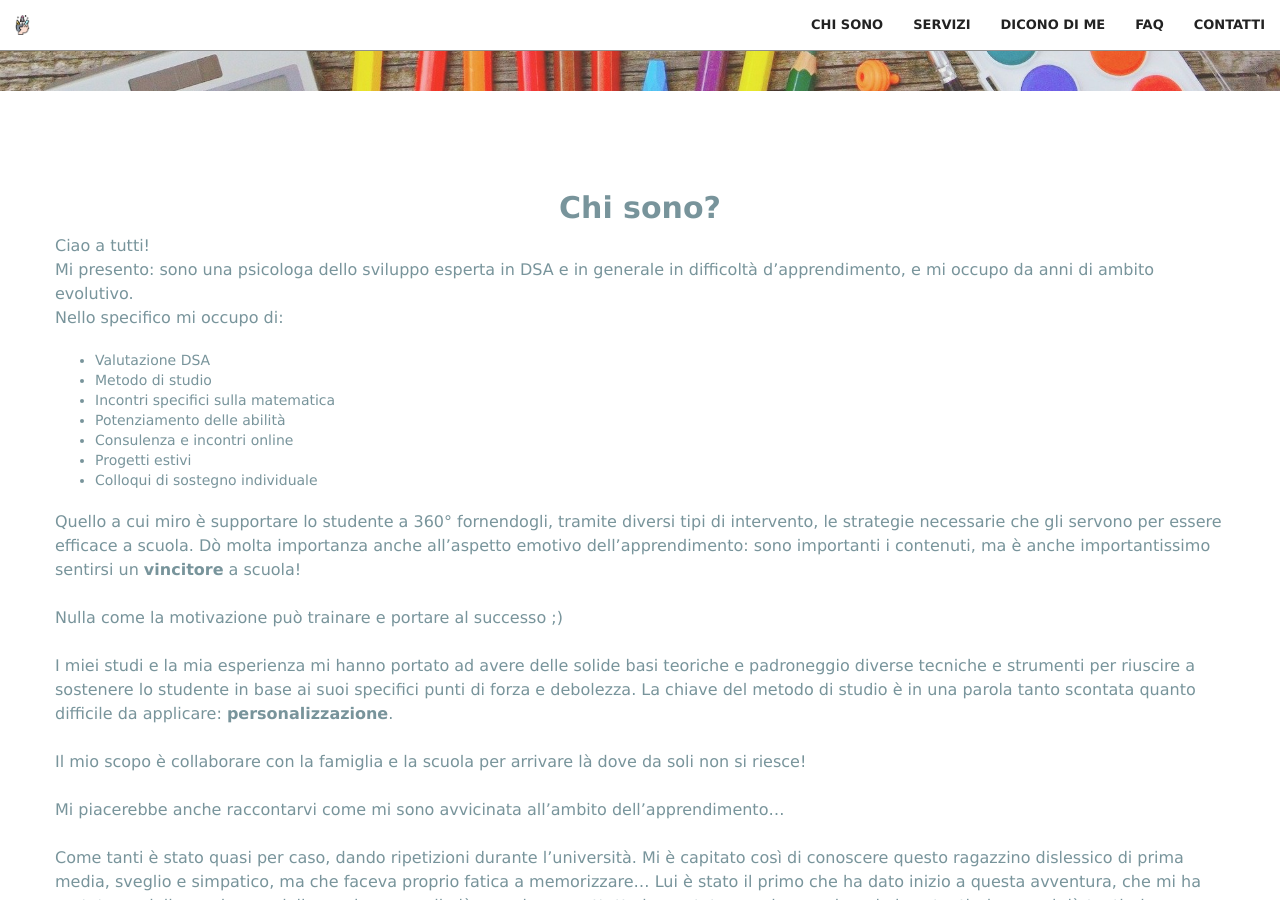
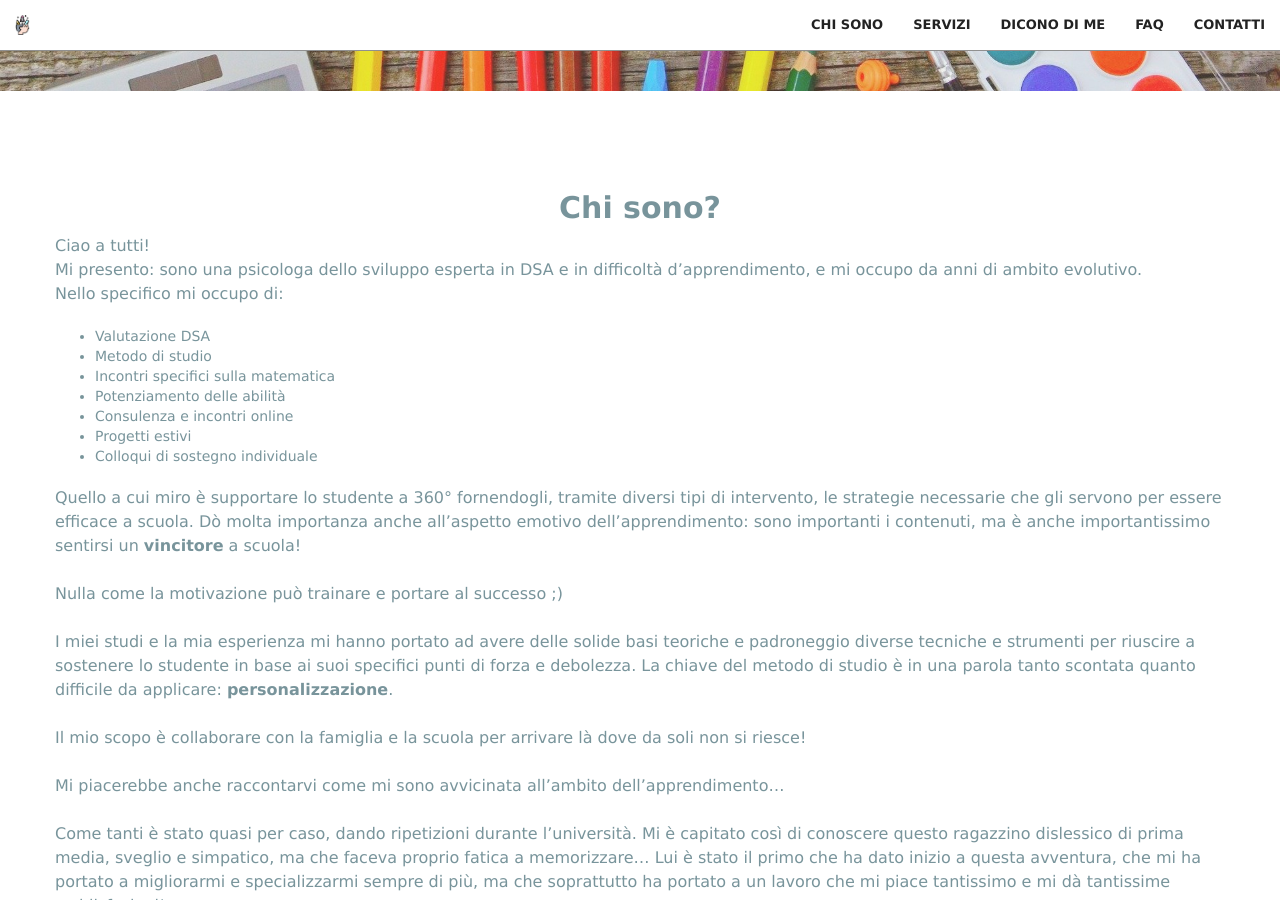
Before and after one commit to simoforzani/simoforzani.github.io, a Jekyll site: the page built from index.html, in a window 1280 px wide and 900 px high, scrolled down 376 px. Built offline with Jekyll 4.4.1, drawn with Linux system fonts in a browser that asks for light colours; some of the changed text lies outside the part shown.

Commit message:
piccole modifiche

```diff
--- a/_includes/chisono.html
+++ b/_includes/chisono.html
@@ -6,7 +6,7 @@
                 <p class="text-faded">
                     Ciao a tutti!
                 </br>
-                    Mi presento: sono una psicologa dello sviluppo esperta in DSA e in generale
+                    Mi presento: sono una psicologa dello sviluppo esperta in DSA e
                     in difficoltà d’apprendimento, e mi occupo da anni di ambito evolutivo.
                 </br>
                     Nello specifico mi occupo di:
```
Also changed, not shown: other parts of _includes/chisono.html (+2 -2 lines).
